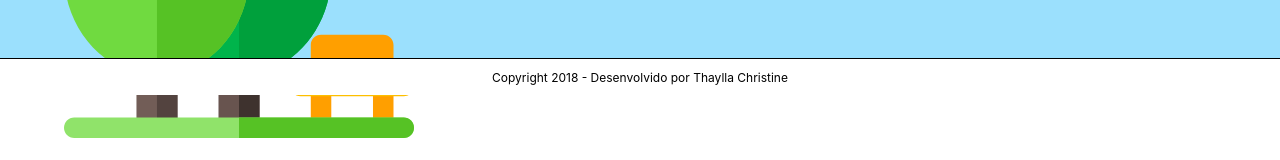
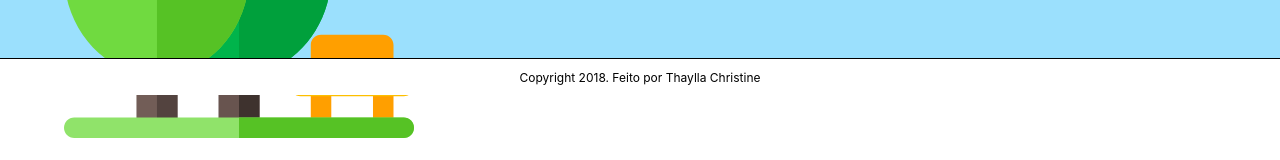
Before and after one commit to thayllachristine/tachovendo, a React (Create React App) app: page /sunnyday in a window 1280 px wide. Shown: the part 512-672 px from the top of the page. Built offline with nearby package versions, Linux system fonts and the light colour scheme.

Commit message:
Alteração footer.jsx

```diff
--- a/src/components/footer/footer.jsx
+++ b/src/components/footer/footer.jsx
@@ -6,7 +6,7 @@ export default class Footer extends Component {
         return (
             <FooterSt>
                 <PhSt>
-                    Copyright 2018 - Desenvolvido por Thaylla Christine
+                    Copyright 2018. Feito por Thaylla Christine
                 </PhSt>
             </FooterSt>
         )
```
